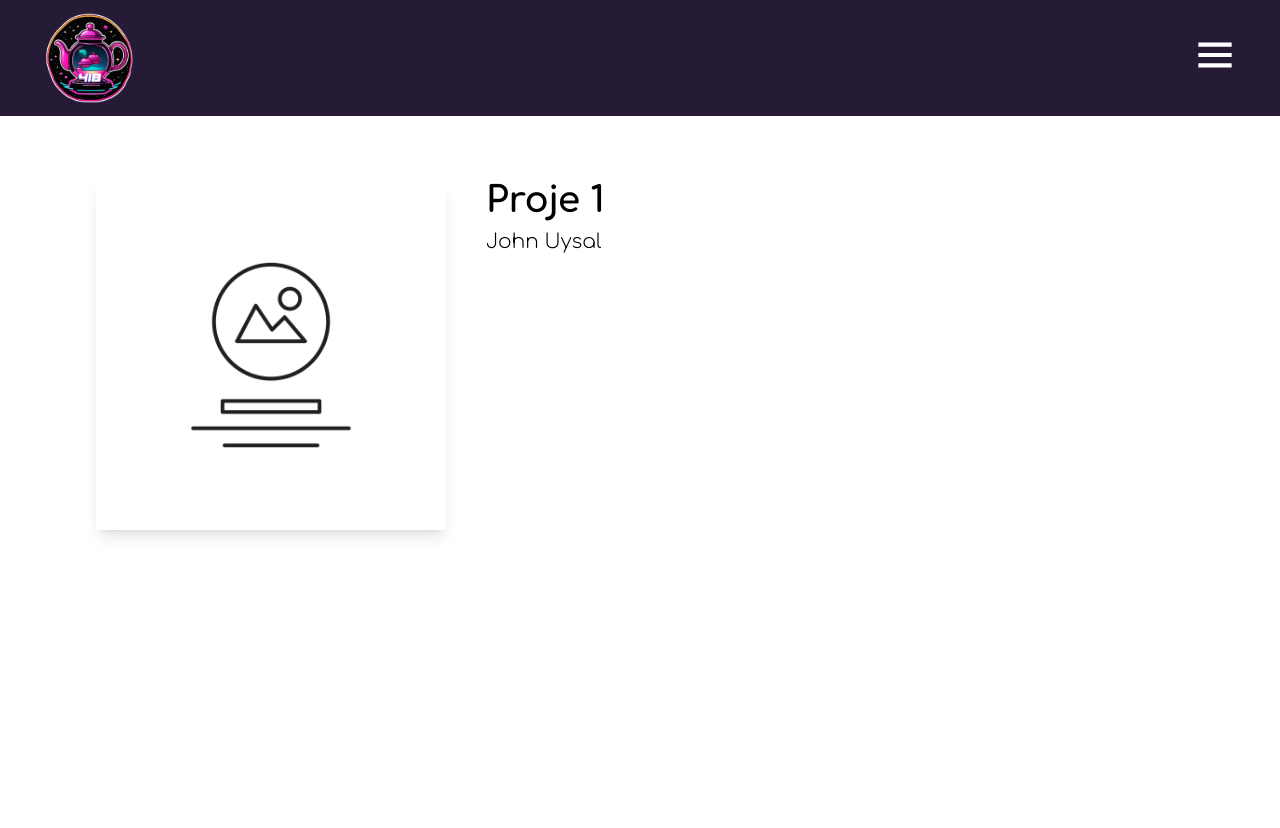
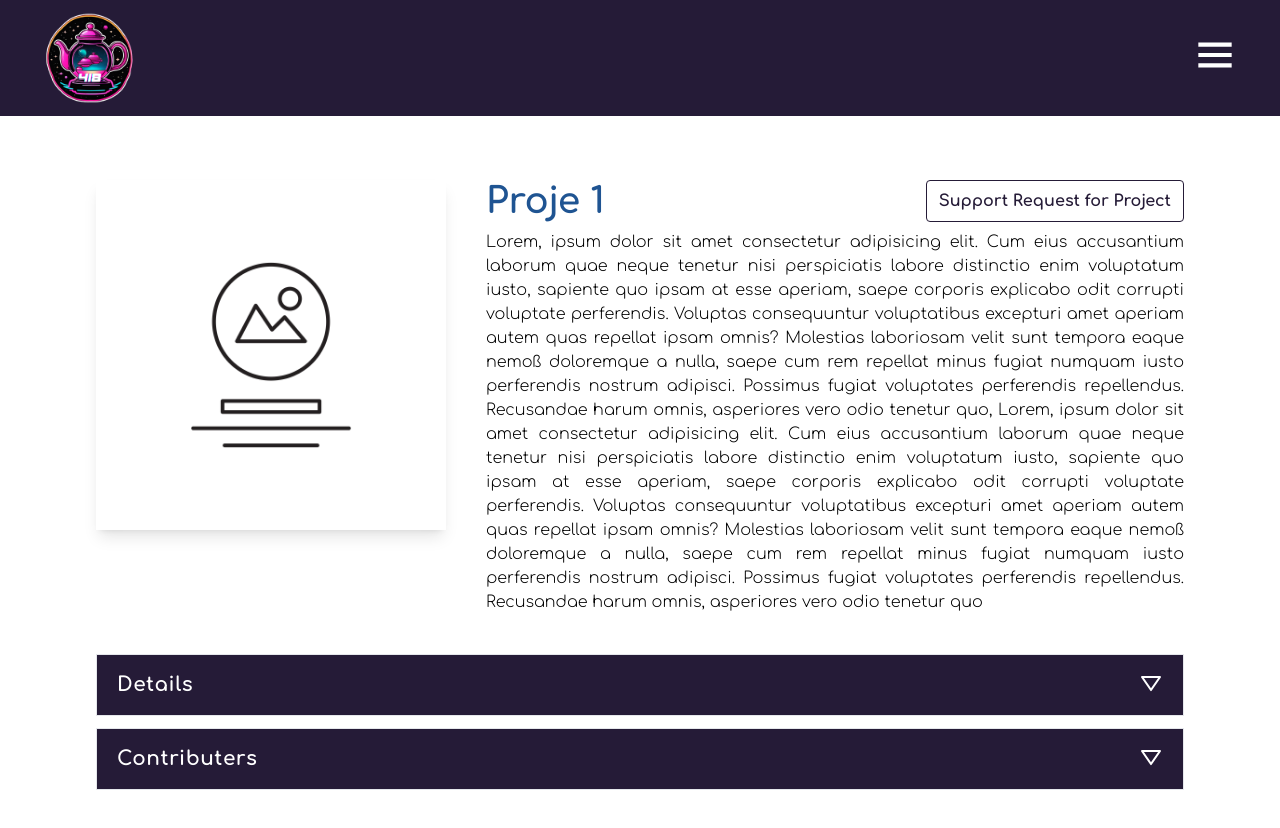
Before and after one commit to 418-Teapot-Crew/NASA-Space-Apps-Hackathon, a Next.js app in the folder client/: page /projects/1 in a window 1280 px wide. Shown: the top 828 px of the page. Before the commit the page ends 800 px from the top, so only its background shows below. Built offline with nearby package versions, Linux system fonts and the light colour scheme.

Commit message:
feat: project detail page

```diff
--- a/client/app/(user)/projects/[id]/page.jsx
+++ b/client/app/(user)/projects/[id]/page.jsx
@@ -1,19 +1,35 @@
 "use client";
 import React from "react";
+import Details from "../../../_components/projects/Details";
+import Contributers from "../../../_components/projects/Contributers";
 
 const project = {
   id: 2,
   title: "Proje 1",
-  description: "Proje 1 Açıklama",
+  description:
+    "Lorem, ipsum dolor sit amet consectetur adipisicing elit. Cum eius accusantium laborum quae neque tenetur nisi perspiciatis labore  distinctio enim voluptatum iusto, sapiente quo ipsam at esse aperiam, saepe corporis explicabo odit corrupti voluptate perferendis. Voluptas consequuntur voluptatibus excepturi amet aperiam autem quas repellat ipsam omnis? Molestias laboriosam velit sunt tempora eaque nemoß doloremque a nulla, saepe cum rem repellat minus fugiat numquam iusto perferendis nostrum adipisci. Possimus fugiat voluptates perferendis repellendus. Recusandae harum omnis, asperiores vero odio tenetur quo, Lorem, ipsum dolor sit amet consectetur adipisicing elit. Cum eius accusantium laborum quae neque tenetur nisi perspiciatis labore  distinctio enim voluptatum iusto, sapiente quo ipsam at esse aperiam, saepe corporis explicabo odit corrupti voluptate perferendis. Voluptas consequuntur voluptatibus excepturi amet aperiam autem quas repellat ipsam omnis? Molestias laboriosam velit sunt tempora eaque nemoß doloremque a nulla, saepe cum rem repellat minus fugiat numquam iusto perferendis nostrum adipisci. Possimus fugiat voluptates perferendis repellendus. Recusandae harum omnis, asperiores vero odio tenetur quo",
   owner: "John Uysal",
   contributers: ["Jane Karyagdi", "Alice Demir"],
+  projectURL: "https://github.com",
+  geographicScope: "Istanbul",
+  projectStatus: "Active - not recruiting volunteers",
+  startDate: "2021-10-10",
+  projectContact: "Wade.L.Eakle@spd02.usace.army.com",
+  sponsors: ["John Uysal", "Jane Karyagdi", "Alice Demir"],
+  fieldsOfScience: ["Computer Science", "Mathematics"],
+  intentedOutcomes: ["Software", "Hardware", "Civic"],
 };
 
 const ProjectDetail = ({ params }) => {
   console.log("oarams", params);
+
+  const supportProject = () => {
+    console.log("support project");
+  };
+
   return (
-    <div className="pt-[180px] font-light min-h-screen">
-      <div className="flex gap-10">
+    <div className="py-[180px] font-light min-h-screen">
+      <div className="flex gap-10 mb-10">
         <div className="w-[350px] h-[350px] bg-white shadow-lg">
           <img
             src="/assets/placeholder-project.png"
@@ -22,10 +38,23 @@ const ProjectDetail = ({ params }) => {
           />
         </div>
         <div className="flex flex-col flex-1 gap-2">
-          <span className="text-4xl font-extrabold">{project.title}</span>
-          <span className="text-xl ">{project.owner}</span>
+          <div className="flex items-center justify-between w-full">
+            <span className="text-4xl font-extrabold text-title">
+              {project.title}
+            </span>
+            <button
+              type="button"
+              className="bg-white text-navbar border border-navbar hover:text-white hover:bg-navbar py-2 px-3 transition-all duration-200 rounded font-bold"
+              onClick={() => supportProject()}
+            >
+              Support Request for Project
+            </button>
+          </div>
+          <span className="text-base text-justify">{project.description}</span>
         </div>
       </div>
+      <Details project={project} />
+      <Contributers project={project} />
     </div>
   );
 };
--- /dev/null
+++ b/client/app/_components/projects/ContentBody.jsx
@@ -0,0 +1,50 @@
+import React from "react";
+import { AnimatePresence, motion } from "framer-motion";
+
+const ContentBody = ({ id, isOpen, children }) => {
+  return (
+    <AnimatePresence initial={false} mode="wait">
+      <motion.div
+        id={id}
+        initial={false}
+        animate={
+          isOpen
+            ? {
+                height: "auto",
+                opacity: 1,
+                display: "block",
+                transition: {
+                  height: {
+                    duration: 0.4,
+                  },
+                  opacity: {
+                    duration: 0.25,
+                    delay: 0.15,
+                  },
+                },
+              }
+            : {
+                height: 0,
+                opacity: 0,
+                transition: {
+                  height: {
+                    duration: 0.4,
+                  },
+                  opacity: {
+                    duration: 0.25,
+                  },
+                },
+                transitionEnd: {
+                  display: "none",
+                },
+              }
+        }
+        className="w-full bg-white border border-blue border-t-0  py-4 self-start row-span-1 cursor-pointer tracking-wide"
+      >
+        {children}
+      </motion.div>
+    </AnimatePresence>
+  );
+};
+
+export default ContentBody;
--- /dev/null
+++ b/client/app/_components/projects/ContentHeader.jsx
@@ -0,0 +1,46 @@
+import React from "react";
+import { AnimatePresence, motion } from "framer-motion";
+import { BiDownArrow, BiUpArrow } from "react-icons/bi";
+
+const ContentHeader = ({ title, setIsOpen, isOpen }) => {
+  return (
+    <div
+      className="text-white text-xl font-bold  px-5 py-4 bg-navbar cursor-pointer border border-blue flex justify-between tracking-wide"
+      onClick={() => setIsOpen((prev) => !prev)}
+    >
+      <span>{title}</span>
+      <AnimatePresence initial={false} mode="wait">
+        <motion.div
+          key={isOpen ? "minus" : "plus"}
+          initial={{
+            rotate: isOpen ? -90 : 90,
+          }}
+          animate={{
+            rotate: 0,
+            transition: {
+              type: "tween",
+              duration: 0.15,
+              ease: "circOut",
+            },
+          }}
+          exit={{
+            rotate: isOpen ? -90 : 90,
+            transition: {
+              type: "tween",
+              duration: 0.15,
+              ease: "circIn",
+            },
+          }}
+        >
+          {isOpen ? (
+            <BiUpArrow className="text-2xl text-white" />
+          ) : (
+            <BiDownArrow className="text-2xl text-white" />
+          )}
+        </motion.div>
+      </AnimatePresence>
+    </div>
+  );
+};
+
+export default ContentHeader;
--- /dev/null
+++ b/client/app/_components/projects/Contributers.jsx
@@ -0,0 +1,28 @@
+import React from "react";
+import ContentHeader from "./ContentHeader";
+import ContentBody from "./ContentBody";
+
+const Contributers = ({ project }) => {
+  const [isOpen, setIsOpen] = React.useState(false);
+  return (
+    <div className="mt-3">
+      <ContentHeader
+        title={"Contributers"}
+        setIsOpen={setIsOpen}
+        isOpen={isOpen}
+      />
+
+      <ContentBody id={"Contributers"} isOpen={isOpen}>
+        <div className="flex flex-col">
+          {project?.contributers?.map((contributer) => (
+            <div className="bg-gray-50 font-bold text-slate-900  hover:bg-slate-700 hover:text-white cursor-pointer py-2 px-12 mb-2">
+              {contributer}
+            </div>
+          ))}
+        </div>
+      </ContentBody>
+    </div>
+  );
+};
+
+export default Contributers;
--- /dev/null
+++ b/client/app/_components/projects/Details.jsx
@@ -0,0 +1,38 @@
+import React from "react";
+import ContentHeader from "./ContentHeader";
+import ContentBody from "./ContentBody";
+import Row from "./Row";
+
+const Details = ({ project }) => {
+  const [isOpen, setIsOpen] = React.useState(false);
+  return (
+    <div>
+      <ContentHeader title={"Details"} setIsOpen={setIsOpen} isOpen={isOpen} />
+
+      <ContentBody id={"Details"} isOpen={isOpen}>
+        <div className="flex flex-col">
+          <Row label={"Owner of Project"} value={project?.owner} />
+          <div className="bg-gray-50 py-2 px-12 mb-2">
+            <span className="font-bold ">Project URL : </span>
+            <a
+              href={project?.projectURL}
+              target="_blank"
+              className="underline text-title"
+            >
+              {project?.projectURL}
+            </a>
+          </div>
+          <Row label={"Geographic Scope"} value={project?.geographicScope} />
+          <Row label={"Project Status"} value={project?.projectStatus} />
+          <Row label={"Start Date"} value={project?.startDate} />
+          <Row label={"Project Contact"} value={project?.projectContact} />
+          <Row label={"Sponsors"} value={project?.sponsors} />
+          <Row label={"Fields of Science"} value={project?.fieldsOfScience} />
+          <Row label={"Intented Outcomes"} value={project?.intendedOutcomes} />
+        </div>
+      </ContentBody>
+    </div>
+  );
+};
+
+export default Details;
--- /dev/null
+++ b/client/app/_components/projects/Row.jsx
@@ -0,0 +1,10 @@
+const Row = ({ label, value }) => {
+  return (
+    <div className="bg-gray-50 py-2 px-12 mb-2">
+      <span className="font-bold">{label} : </span>
+      <span>{Array.isArray(value) ? value.join(", ") : value}</span>
+    </div>
+  );
+};
+
+export default Row;
--- a/client/tailwind.config.js
+++ b/client/tailwind.config.js
@@ -9,6 +9,7 @@ module.exports = {
     extend: {
       colors: {
         navbar: "#251B37",
+        title: "#1F5492",
       },
       backgroundImage: {
         "gradient-radial": "radial-gradient(var(--tw-gradient-stops))",
```
Also changed, not shown: 1 other file (tests, documents, lock files or other folders).
